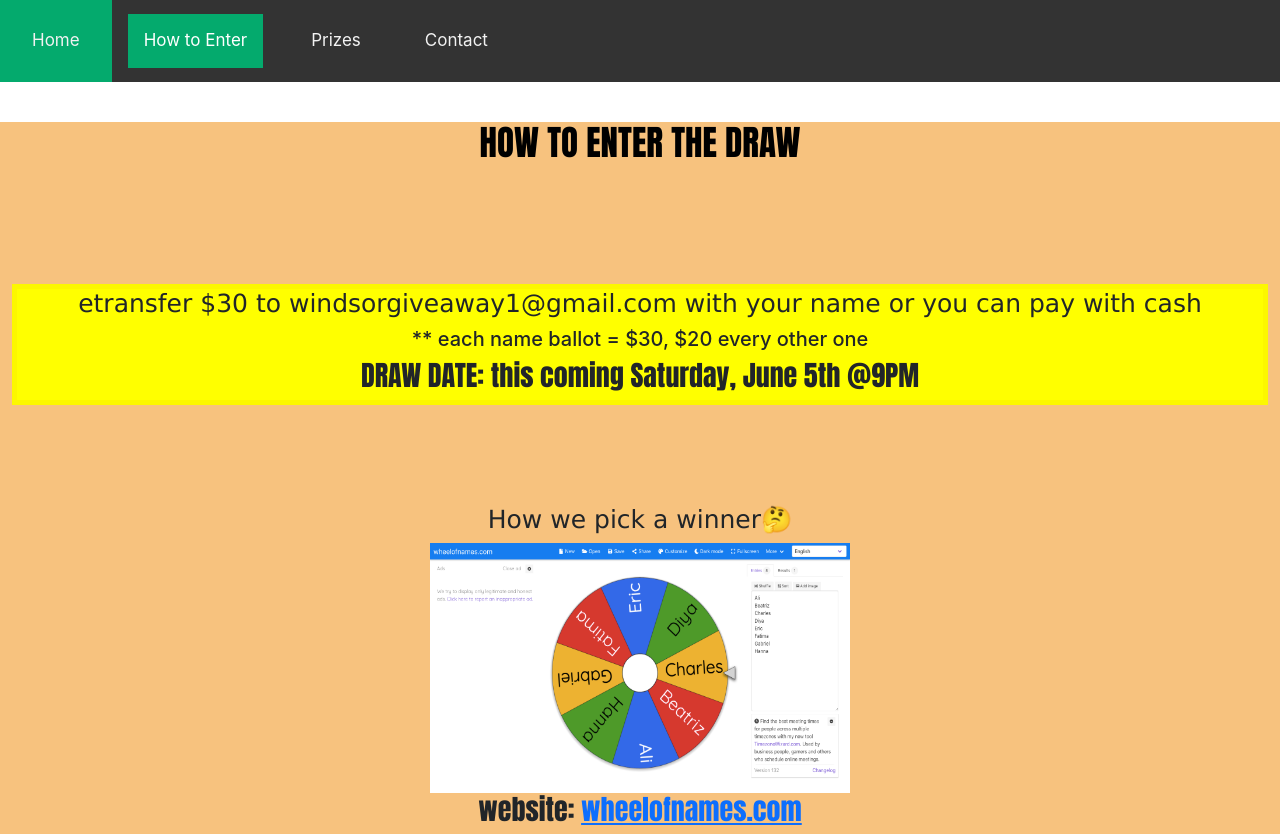
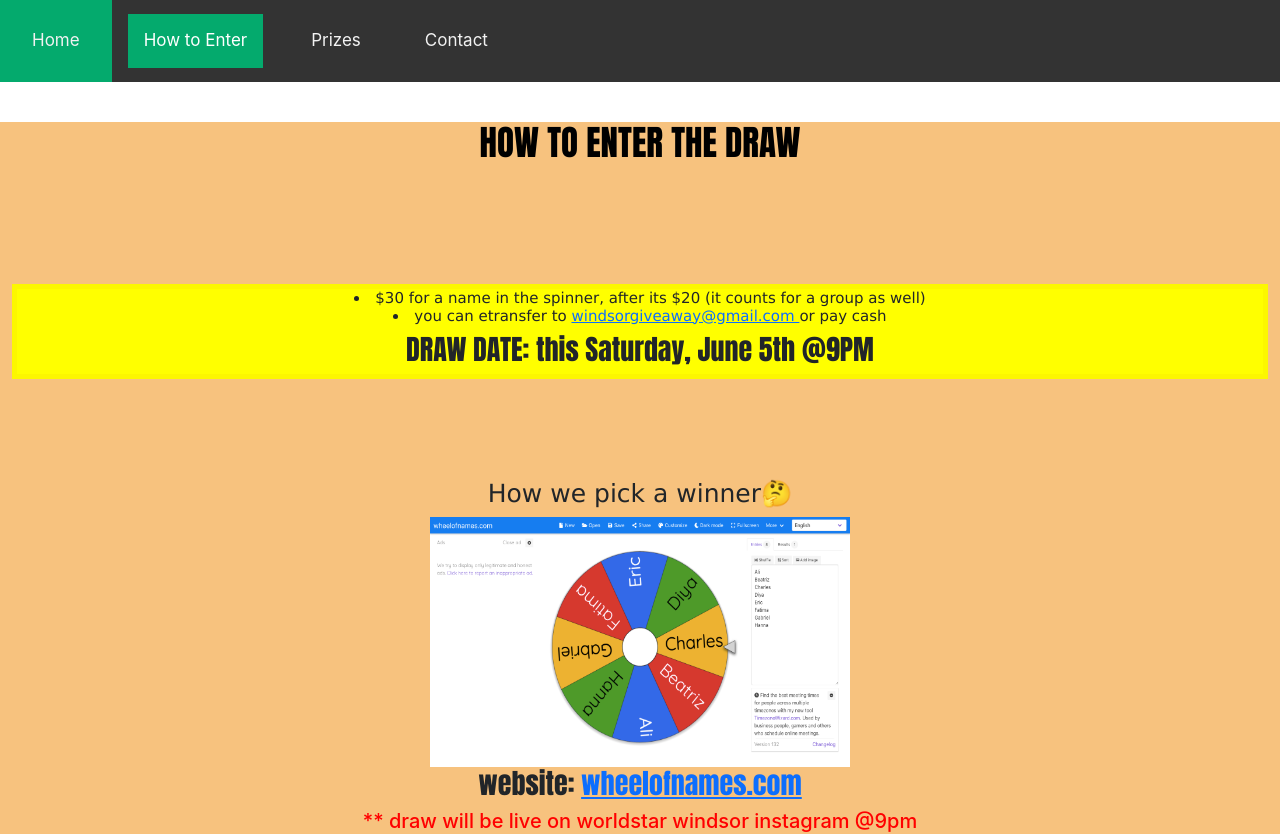
Before and after one commit to ttmgs/Giveaway, a React (Create React App) app: page /enter in a window 1280 px wide. Shown: the top 834 px of the page. Built offline with nearby package versions, Linux system fonts and the light colour scheme.

Commit message:
small html fixes

```diff
--- a/src/components/enter/enter.js
+++ b/src/components/enter/enter.js
@@ -14,10 +14,10 @@ const Enter = () => {
           <h2>HOW TO ENTER THE DRAW </h2>
           <div id="box">
             <h1>
-              etransfer $30 to windsorgiveaway1@gmail.com with your name or you can pay with cash
+           <li> $30 for a name in the spinner, after its $20 (it counts for a group as well) </li>
+           <li> you can etransfer to <a href="#">windsorgiveaway@gmail.com </a>or pay cash </li>
             </h1>
-            <h5>** each name ballot = $30,  $20 every other one</h5>
-            <h3>DRAW DATE: this coming Saturday, June 5th @9PM</h3>
+            <h3>DRAW DATE: this Saturday, June 5th @9PM</h3>
           </div>
 <div id="how">
   <h1 id="how">How we pick a winner🤔</h1>
```
Also changed, not shown: 6 other files (tests, documents, lock files or other folders).
